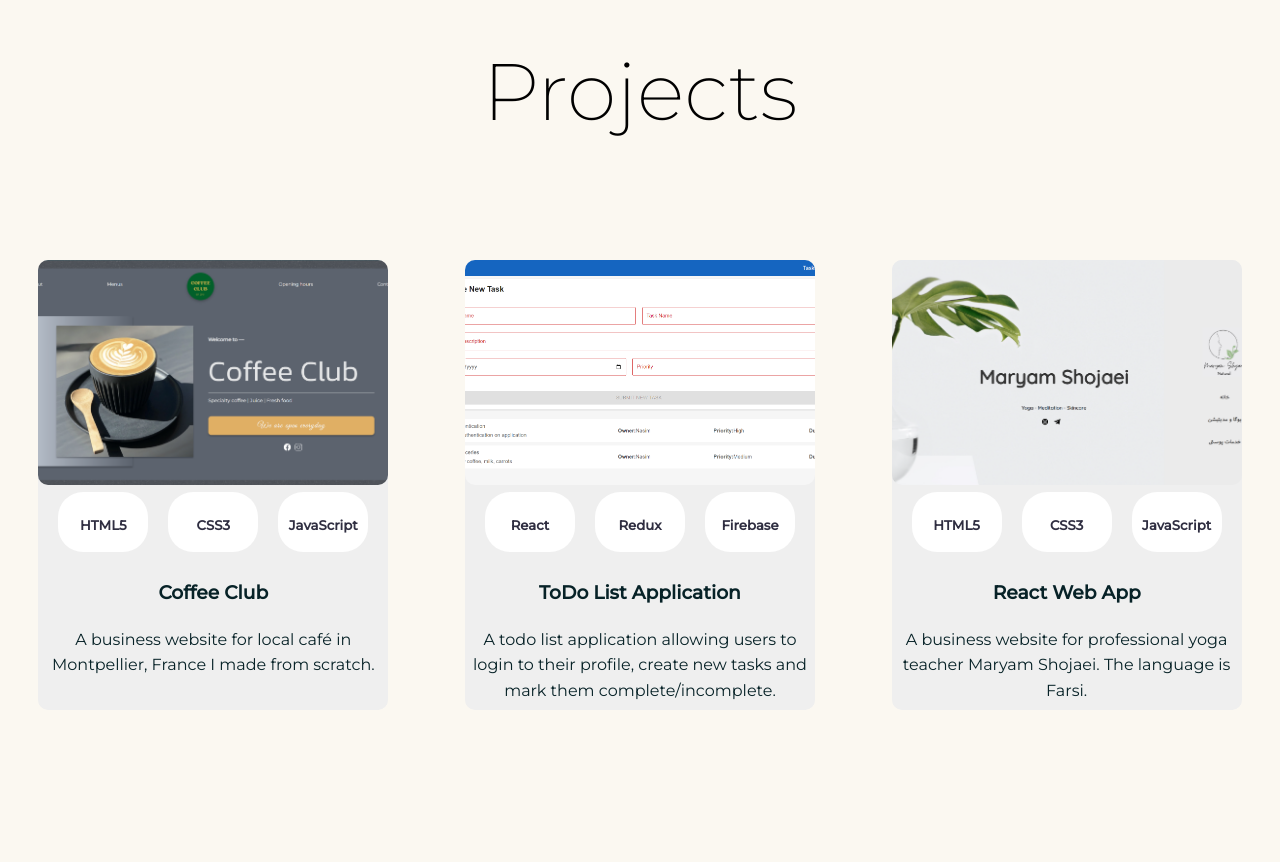
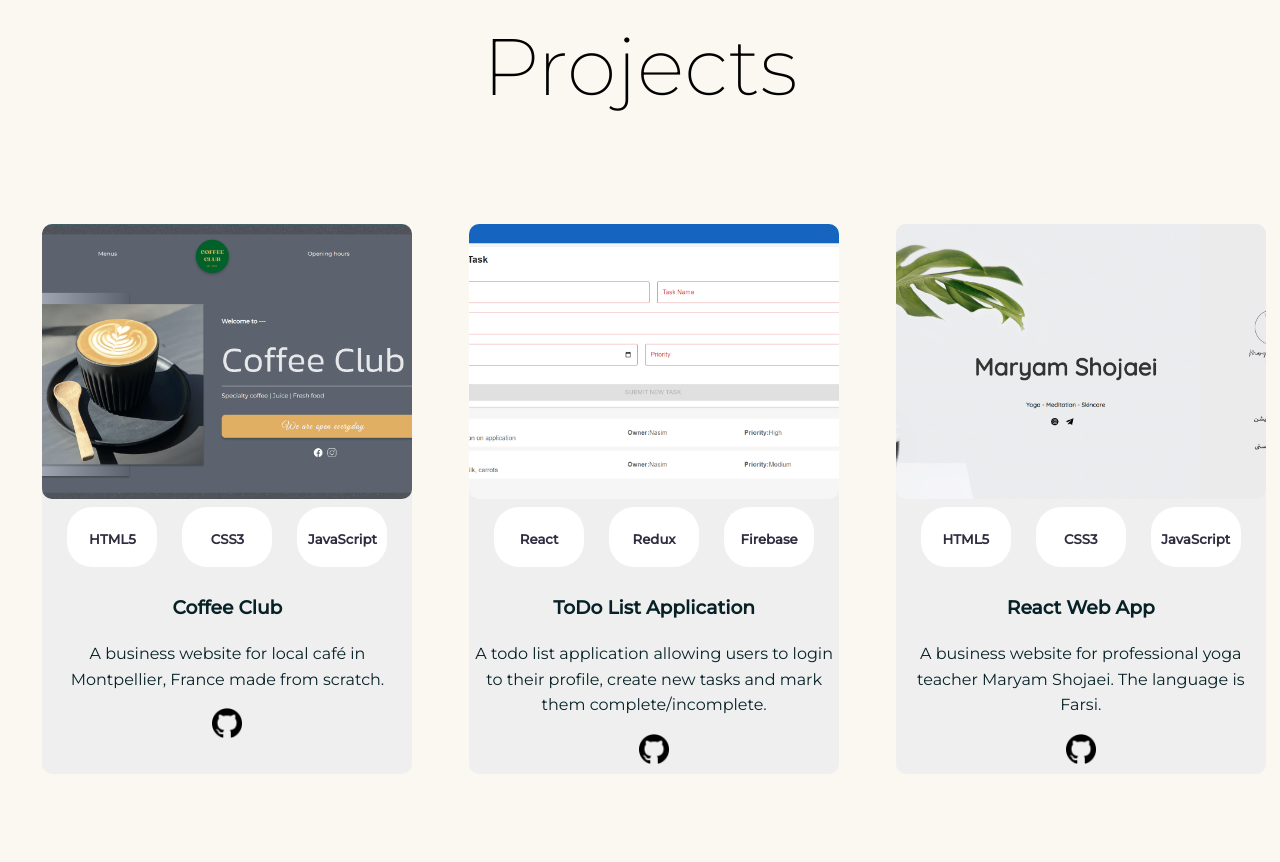
Before and after one commit to Nasimkrm/Portfolio, a website: page public/index.html in a window 1280 px wide. Shown: the part 1698-2560 px from the top of the page. Drawn offline with nearby package versions, Linux system fonts and the light colour scheme.

Commit message:
Add Github links to projects

```diff
--- a/public/index.html
+++ b/public/index.html
@@ -99,22 +99,16 @@
             <div class="tech-used"><h5>JavaScript</h5></div>
           </div>
           <h3 class="card-title">Coffee Club </h3>
-          <p class="card-text">A business website for local café in Montpellier, France I made from scratch.</p>
-
+          <p class="card-text">A business website for local café in Montpellier, France made from scratch.</p>
+          <div class="card-icon">
+          <a href="https://github.com/Nasimkrm/CoffeeC">
+            <img class="icon"  src="images/github-logo.png" alt="">
+          </a>
+        </div>
         </div>
         </a>
 
-      <!-- <a href="https://tranquil-depths-09370.herokuapp.com/" target="_blank"><div class="card">
-        <img class="card-img" src="images/calculator.png" alt="image">
-        <div class="tech-div">
-          <div class="tech-used"><h5>HTML5</h5></div>
-          <div class="tech-used"><h5>CSS3</h5></div>
-          <div class="tech-used"><h5>JavaScript</h5></div>
-        </div>
-        <h3 class="card-title">Calculator</h3>
-        <p class="card-text">A basic calculator using Html/CSS/JS.</p>
 
-      </div></a> -->
 
 
       <a href="https://todo-list-app-6e216.web.app/" target="_blank"><div class="card">
@@ -126,6 +120,11 @@
         </div>
         <h3 class="card-title">ToDo List Application</h3>
         <p class="card-text">A todo list application allowing users to login to their profile, create new tasks and mark them complete/incomplete.</p>
+        <div class="card-icon">
+          <a href="https://github.com/Nasimkrm/todo-training-app">
+            <img class="icon"  src="images/github-logo.png" alt="">
+          </a>
+        </div>
 
       </div></a>
 
@@ -139,6 +138,11 @@
           </div>
           <h3 class="card-title">React Web App</h3>
           <p class="card-text">A business website for professional yoga teacher Maryam Shojaei. The language is Farsi.</p>
+          <div class="card-icon">
+            <a href="https://github.com/Nasimkrm/Maryam-Shojaei-Yoga-and-Meditation">
+              <img class="icon"  src="images/github-logo.png" alt="">
+            </a>
+          </div>
         </div>
       </a>
 
--- a/public/styles.css
+++ b/public/styles.css
@@ -76,7 +76,7 @@ header ul.open{
 a {
   color: #072227;
   font-family: 'Montserrat' ,sans-serif;
-  margin: 10px 20px;
+  /* margin: 10px 20px; */
   text-decoration: none;
 }
 
@@ -192,8 +192,8 @@ a:hover {
 
 .card {
   margin-top: 40px;
-  width: 350px;
-  height:450px;
+  width: 370px;
+  height:550px;
   border-radius: 10Px;
   background-color: #EFEFEF;
   transition: .3s ease-in;
@@ -219,6 +219,17 @@ a:hover {
   width: 100%;
   height: 50%;
   object-fit: cover;
+}
+
+.card-icon {
+
+display: flex;
+justify-content: center;
+align-items: center;
+}
+
+.card icon {
+  margin-right: 10px;
 }
 
 .card:hover {
```
